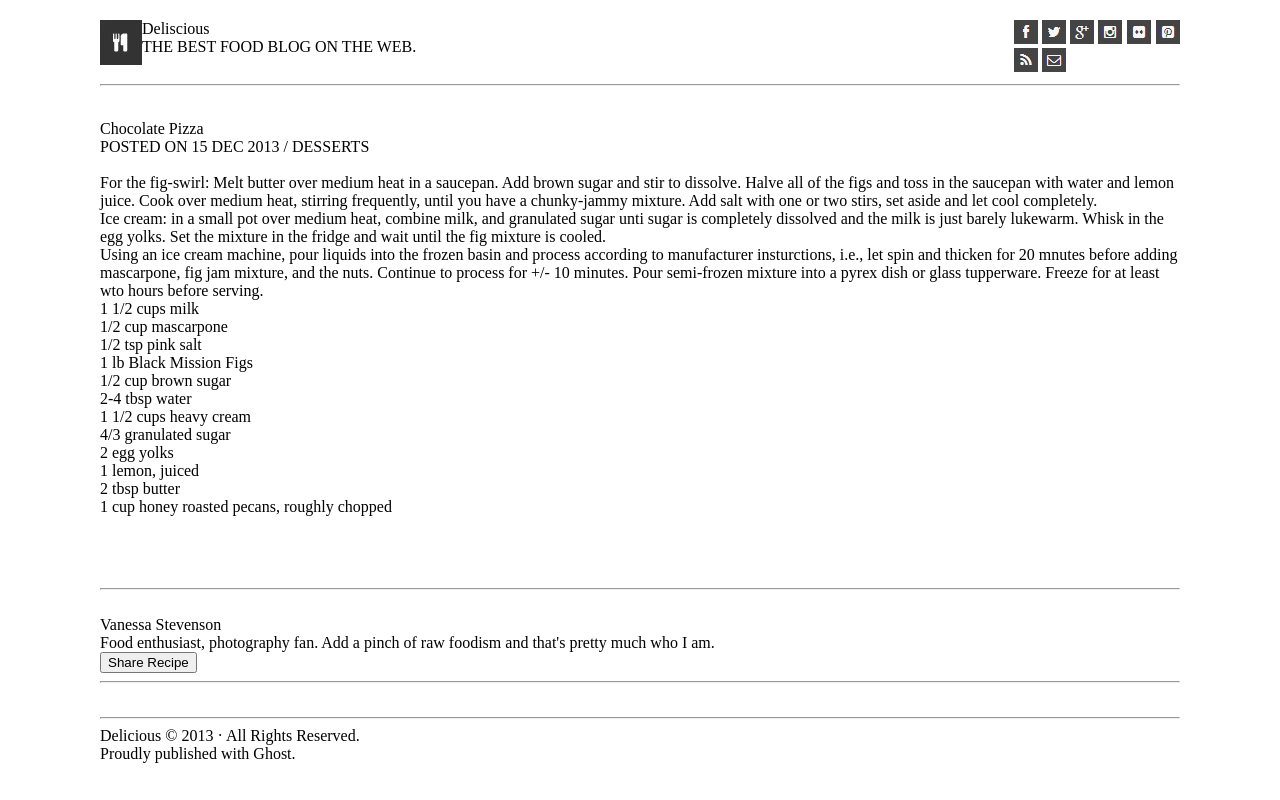
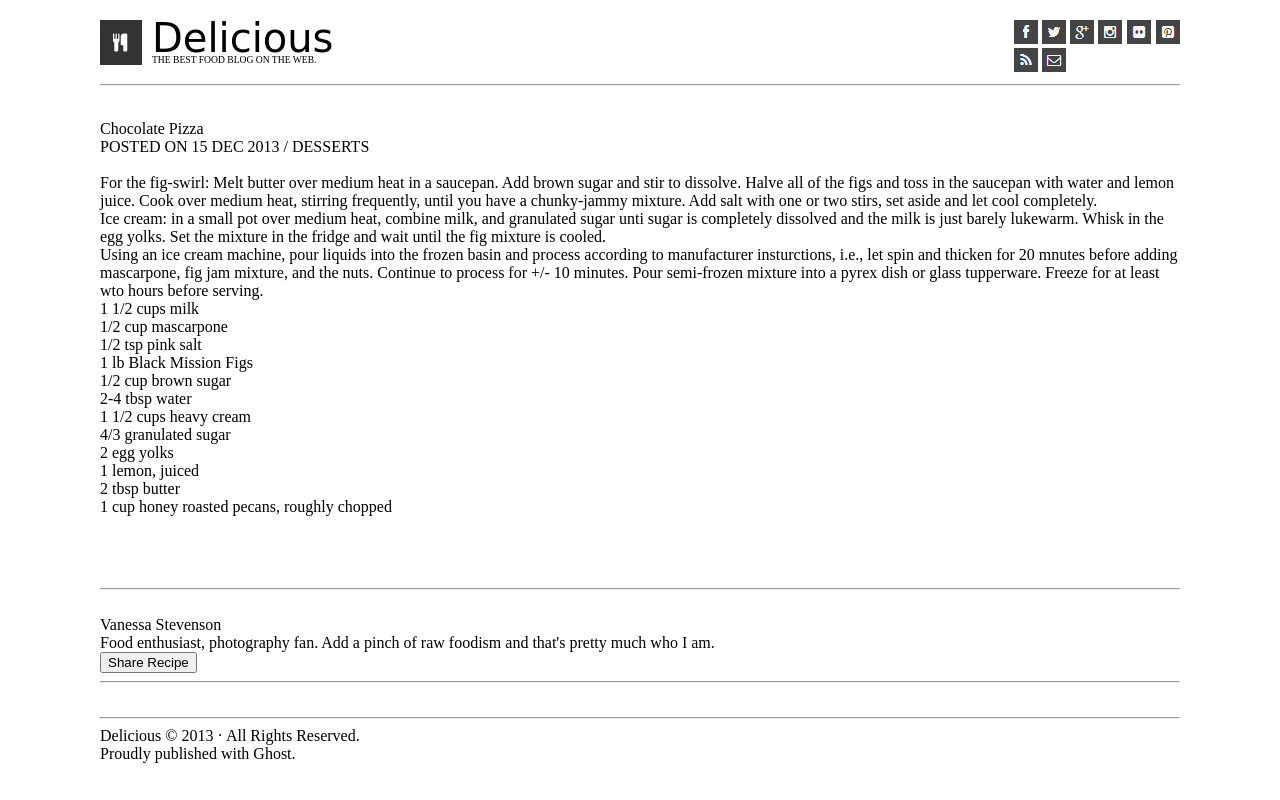
Before and after one commit to BenFrancka/chocolate-pizza, a plain HTML site: page index.html in a window 1280 px wide. Drawn offline with Linux system fonts and the light colour scheme.

Commit message:
styled more of the top section

```diff
--- a/index.html
+++ b/index.html
@@ -20,10 +20,9 @@
                     <img src= "./assets/logo.png"/>
                 </section>
                 <section class= "logo-text">
-                    <h2>Deliscious</h2>
-                    <h4>
-                        THE BEST FOOD BLOG ON THE WEB.
-                    </h4>
+                    <p><span>Delicious</span><br>
+                    THE BEST FOOD BLOG ON THE WEB.
+                    </p>
                 </section>
             </div>
 
--- a/styles/style.css
+++ b/styles/style.css
@@ -17,3 +17,16 @@ header {
     display: flex;
 
 }
+
+.logo-top {
+    margin-right: 10px;
+}
+
+span {
+    font-family: 'Brush Script MT', cursive;
+    font-size: 2.5rem;
+}
+.logo-text p{
+    font-size: .6rem;
+    line-height: .9;
+}
```
